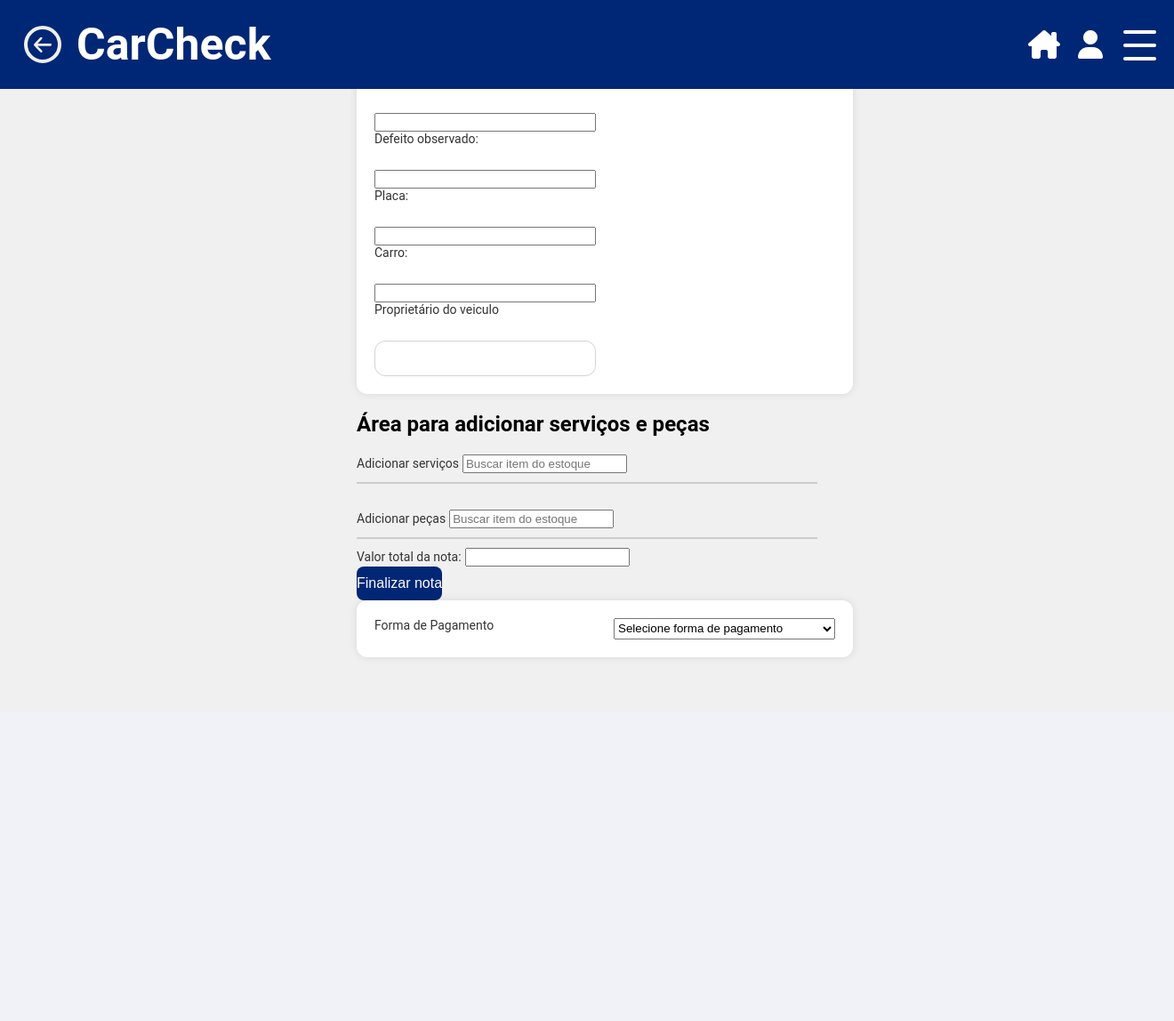
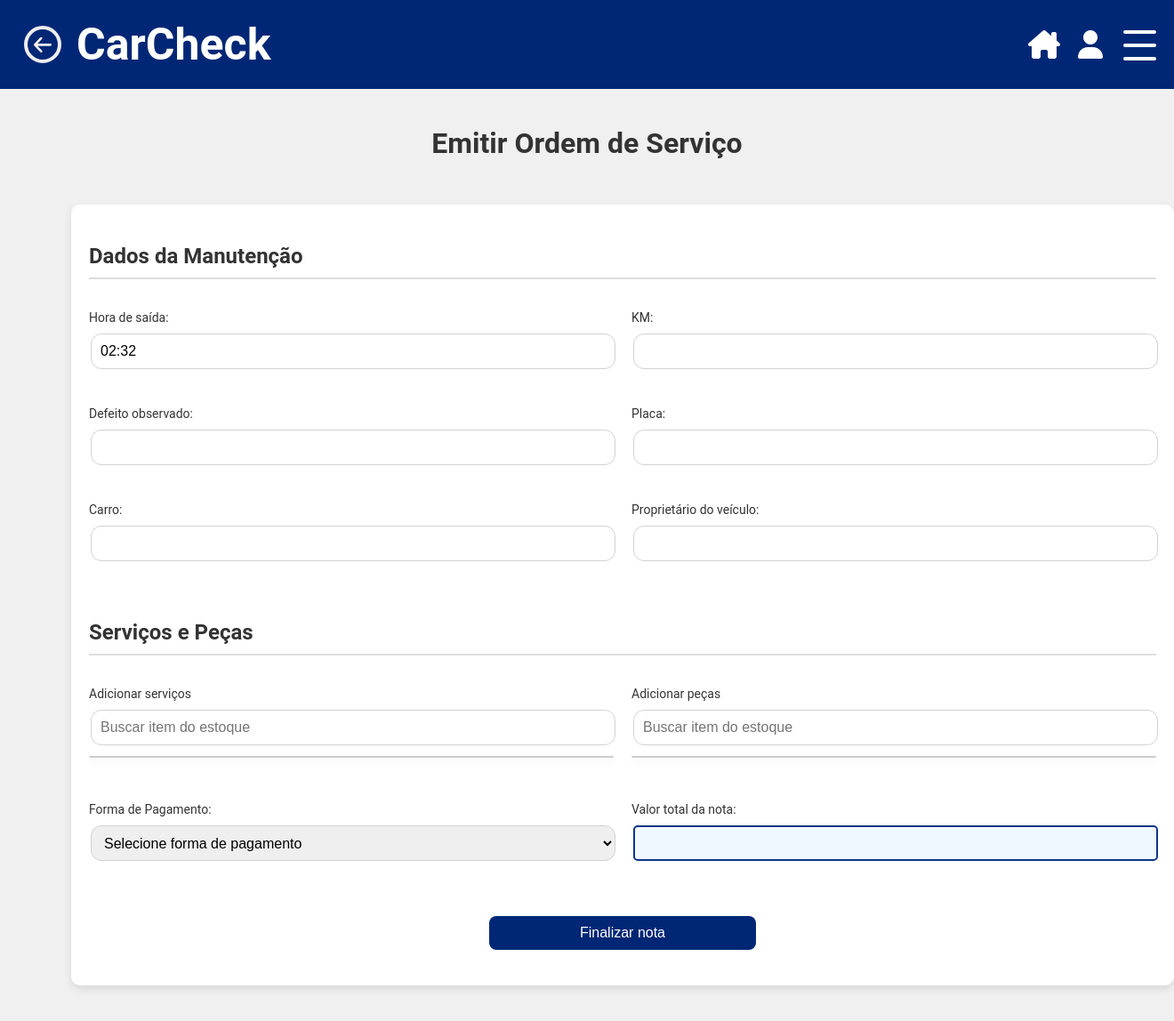
Before and after one commit to RenatoPablo/carcheck_antigo, a PHP site: page /pages/emitir-ordem.php in a window 1320 px wide. Shown: the whole page at 89% size. Before the commit the page ends 742 px from the top, so only its background shows below. Run offline with PHP 8.4, Linux system fonts and the light colour scheme; the visitor is signed in with stand-in values (Sample User, id 1).

Commit message:
emitir nota

```diff
--- a/css/emitir-ordem.css
+++ b/css/emitir-ordem.css
@@ -1,74 +1,88 @@
-/* From Uiverse.io by Yaseen549 */
-/* .card {
-    width: 450px;
-    height: 280px;
-    border-radius: 30px;
-    background: #0d3587;
-    box-shadow: 5px 5px 20px rgb(25, 25, 25),
-    -5px -5px 20px rgb(60, 60, 60);
-
-   }
-
-.campos {
+main {
+    max-width: 1200px;
     width: 100%;
-
-    position: relative;
-
-    display: grid;
-    grid-template-columns: repeat(2, 171px);
-    justify-content: center;
-    gap: 21px;
-    padding-top: 13px;
-} */
-/*
-.button-submit { */
-    /* width: 200px; Aumenta a largura do botão */
-    /* height: 40px; Aumenta a altura do botão */
-    /* background-color: #ffffff; Cor de fundo do botão */
-    /* color: #0d3587; Cor do texto do botão */
-    /* border: none; Remove a borda */
-    /* border-radius: 20px; Borda arredondada */
-    /* cursor: pointer;
-    margin-top: 20px;
-    display: block;
-    margin-left: auto;
-    margin-right: auto; Centraliza horizontalmente */
-    /* text-align: center;
-    font-size: 16px;
-    font-weight: bold;
+    margin: 0 auto;
+    padding: 20px;
 }
 
-.label-campos {
-    color: white;
+#finalForm {
+    width: 100%;
+    max-width: 1200px;
+    margin: 0 auto;
+    padding: 20px;
 }
 
-.area-dados {
-    height: 700px;
-
-    position: relative;
-    top: 210px;
-    display: flex;
-    flex-direction: column;
-    align-items: center;
+.form-card {
+    background-color: #fff;
+    padding: 20px;
+    border-radius: 10px;
+    box-shadow: 0px 4px 10px rgba(0, 0, 0, 0.1);
+    width: 100%;
 }
 
-.area-servico-produto {
+.dados-manutencao {
+    display: grid;
+    grid-template-columns: 1fr 1fr;
+    gap: 20px;
+}
 
-} */
- /* Formulário responsivo */
-form {
-    display: grid;
-    grid-template-columns: repeat(2, 1fr);
-    gap: 20px;
-    max-width: 600px;
+.form-card h3 {
+    font-size: 1.5rem;
+    margin-bottom: 15px;
+    color: #333;
+    grid-column: span 2; /* Garante que o título ocupe as duas colunas */
+    border-bottom: 2px solid #ddd; /* Linha abaixo do título para separação */
+    padding-bottom: 10px;
+}
+
+.input-container {
     width: 100%;
-    padding: 20px;
-    background-color: #ffffff;
+}
+
+.input-container .input,
+.input-container .formaPagamento {
+    padding: 10px;
+    margin: 2px;
+    font-size: 16px;
+    border: 1.5px solid lightgrey;
     border-radius: 12px;
-    box-shadow: 0px 0px 10px rgba(0, 0, 0, 0.1);
-    position: relative; /* Adicionado para garantir que elementos absolutos fiquem dentro do form */
-  }
-  .ul-temporaria {
+    width: 100%;
+    height: 40px;
+    outline: none;
+    transition: all 0.3s ease;
+}
+
+#valorTotal {
+    font-weight: bold;
+    background-color: #f0f8ff;
+    border: 2px solid #0d3587;
+    border-radius: 5px;
+    padding: 10px;
+    text-align: right;
+    color: #0d3587; /* Cor do texto para combinar com o destaque */
+    width: 100%;
+    box-sizing: border-box;
+}
+
+#addItemBtnServico, #addItemBtnProduto {
+    padding: 12px 17px;
+    font-size: 14px;
+    color: white;
+    background-color: #002775;
+    border: none;
+    border-radius: 8px;
+    cursor: pointer;
+    transition: background-color 0.3s ease;
+    display: none; /* Altera para display block para ficar visível após ação */
+    margin: 10px 0; /* Espaçamento entre os botões */
+    width: 25%;
+}
+
+#addItemBtnServico:hover, #addItemBtnProduto:hover {
+    background-color: #333;
+}
+
+.ul-temporaria {
     list-style-type: none;
     padding: 0;
     margin: 10px 0;
@@ -77,23 +91,53 @@ form {
     max-height: 150px;
     overflow-y: auto;
 }
+
+.ul-temporaria li {
+    padding: 2px 7px;
+    margin: 2px 0;
+    background-color: #fff;
+    display: flex;
+    justify-content: space-between;
+    align-items: center;
+    border-bottom: 1px solid #ddd;
+    border-radius: 8px;
+}
+
 .quantidade-input {
     width: 50px;
     margin-left: 10px;
 }
-.suggestions {
-    list-style-type: none;
-    padding: 0;
-    margin: 0;
-    background-color: white;
-    border: 1px solid #ccc;
-    max-height: 150px;
-    overflow-y: auto;
+
+.btn-submit {
+    cursor: pointer;
+    display: block;
+    margin: 20px auto;
+    padding: 10px 20px;
+    background-color: #0d3587;
+    color: white;
+    border: none;
+    border-radius: 5px;
+    width: 100%;
+    max-width: 300px;
+    transition: background-color 0.3s ease;
 }
-.suggestions li {
-    padding: 8px;
-    cursor: pointer;
+
+.btn-submit:hover {
+    background-color: #333;
 }
-.suggestions li:hover {
-    background-color: #ddd;
+
+/* Responsividade para telas menores */
+@media (max-width: 768px) {
+    .dados-manutencao {
+        grid-template-columns: 1fr; /* Em telas menores, uma coluna */
+    }
+
+    #finalForm {
+        padding: 10px;
+        max-width: 100%;
+    }
+
+    .btn-submit {
+        width: 100%; /* O botão ocupa toda a largura em telas menores */
+    }
 }
--- a/css/gerenciar-estoque.css
+++ b/css/gerenciar-estoque.css
@@ -1,7 +1,7 @@
 .busca{
     position: relative;
     top: 20px;
-    width: 400px;
+    width: 100%;
     height: 250px;
     background-color: white;
     padding: 20px;
--- a/css/padraoformularios.css
+++ b/css/padraoformularios.css
@@ -56,6 +56,7 @@
   /* Ajuste de margens para melhorar o espaçamento */
 .input-container {
   margin-bottom: 20px;
+  position: relative;
 }
 
 .input-container label {
@@ -87,17 +88,22 @@
 
   /* Estilos para lista de sugestões */
   .suggestions {
-    max-height: 200px;
+    max-height: 150px;
     overflow-y: auto;
-    border: 1px solid #ddd;
+    border: 1px solid #ccc;
     background-color: white;
-    position: absolute;
     z-index: 1000; /* Aumentado para garantir que fique acima de outros elementos */
     width: 100%;
     top: 100%;
     left: 0;
     box-sizing: border-box;
     display: none; /* Inicialmente escondido */
+    list-style-type: none;
+    padding: 0;
+    margin: 2px;
+    border-radius: 8px; /* Bordas arredondadas */
+    box-shadow: 0px 4px 10px rgba(0, 0, 0, 0.1); /* Efeito de sombra */
+
   }
 
   .suggestions.visible {
@@ -107,16 +113,80 @@
   .suggestions li {
     padding: 10px;
     cursor: pointer;
-    list-style: none;
+    border-bottom: 1px solid #ddd;
+    border-radius: 8px;
   }
 
   .suggestions li:hover {
     background-color: #f0f0f0;
   }
+  /* Remova a borda do último item para ficar mais clean */
+.suggestions li:last-child {
+  border-bottom: none;
+}
+/* Adiciona um espaço maior no topo do card de sugestões para sombra */
+.suggestions::before {
+  content: '';
+  display: block;
+  height: 5px;
+}
+/* Estilo da lista de serviços adicionados */
+.ul-temporaria {
+  list-style-type: none;
+  padding: 0;
+  margin: 10px 0;
+  border: 1px solid #ccc;
+  background: #f9f9f9;
+  max-height: 150px;
+  overflow-y: auto;
+  border-radius: 8px; /* Bordas arredondadas */
+  box-shadow: 0px 4px 10px rgba(0, 0, 0, 0.1); /* Sombra para destacar a lista */
+}
 
-  /* Responsividade */
-  @media (max-width: 768px) {
-    form {
-        grid-template-columns: 1fr;
-    }
+/* Estilo para os itens dentro da lista */
+.ul-temporaria li {
+  padding: 10px 15px;
+  margin: 5px 0;
+  background-color: #fff;
+  display: flex;
+  justify-content: space-between;
+  align-items: center;
+  border-bottom: 1px solid #ddd; /* Linha de separação entre os itens */
+  border-radius: 8px; /* Bordas arredondadas para os itens */
+  max-height: 180px;
+}
+
+/* Remover borda do último item para ficar mais clean */
+.ul-temporaria li:last-child {
+  border-bottom: none;
+}
+
+/* Estilo para o botão "Remover" */
+.ul-temporaria li button {
+  background-color: #ff4d4d;
+  color: white;
+  border: none;
+  padding: 8px 12px;
+  border-radius: 5px;
+  cursor: pointer;
+  transition: background-color 0.3s ease;
+}
+
+/* Efeito de hover no botão "Remover" */
+.ul-temporaria li button:hover {
+  background-color: #ff1a1a;
+}
+
+
+/* Responsividade para a lista */
+@media (max-width: 768px) {
+  .ul-temporaria li {
+      flex-direction: column;
+      align-items: flex-start;
   }
+
+  .ul-temporaria li button {
+      margin-top: 5px;
+      width: 100%; /* O botão ocupa toda a largura em telas menores */
+  }
+}
--- a/pages/emitir-ordem.php
+++ b/pages/emitir-ordem.php
@@ -3,10 +3,7 @@
     if(!isset($_SESSION) OR $_SESSION['logado'] != true):
 		header("location: ../config/sair.php");
 	else:
-
     $permissao = $_SESSION['permissaoUsuario'];
-
-
 ?>
 
 <!DOCTYPE html>
@@ -20,108 +17,84 @@
     <link rel="stylesheet" href="../css/popup-not.css">
     <link rel="stylesheet" href="../css/emitir-ordem.css">
     <link rel="stylesheet" href="../css/padraoformularios.css">
-
-
-
 </head>
 <body>
 <?php include '../includes/header-funci.php'; ?>
-
-    <div class="area-dados">
-        <div class="card">
+<main>
+<h2 class="titulo-formulario">Emitir Ordem de Serviço</h2>
     <form id="finalForm" action="../config/adicionar-manutencao.php" method="POST">
-                <div class="campos">
-                    <div class="dados">
+        <div class="form-card dados-manutencao">
+            <h3>Dados da Manutenção</h3>
+            <div class="input-container">
                 <label class="label-campos" for="time-final">Hora de saída:</label>
-                        <br>
-                        <input type="datetime" name="time-final" id="time-final">
+                <input type="datetime" name="time-final" id="time-final" class="input">
+            </div>
+            <div class="input-container">
+                <label class="label-campos" for="km">KM:</label>
+                <input type="number" name="km" id="km" class="input">
+            </div>
+            <div class="input-container">
+                <label class="label-campos" for="defeito">Defeito observado:</label>
+                <input type="text" name="defeito" id="defeito" class="input">
+            </div>
+            <div class="input-container">
+                <label class="label-campos" for="placa">Placa:</label>
+                <input type="text" name="placa" id="placa" oninput="mascaraPlacaVeiculo(this)" class="input">
+            </div>
+            <div class="input-container">
+                <label class="label-campos" for="veiculo">Carro:</label>
+                <input type="text" name="veiculo" id="veiculo" class="input">
+            </div>
+            <div class="input-container">
+                <label class="label-campos" for="prop">Proprietário do veículo:</label>
+                <input type="text" name="proprietario" id="prop" class="input" onkeyup="buscarProprietarios()">
+                <ul id="sugestoes" class="suggestions"></ul>
             </div>
 
-                    <div class="dados">
-                        <label class="label-campos" for="km">KM:</label>
-                        <br>
-                        <input type="number" name="km" id="km">
+            <h3>Serviços e Peças</h3>
+            <div class="input-container">
+                <label for="servico">Adicionar serviços</label>
+                <input placeholder="Buscar item do estoque" type="text" id="estoqueServico" name="servico" class="input" onkeyup="buscarEstoqueServico()"/>
+                <ul id="sugestoesServico" class="suggestions"></ul>
+                <button type="button" id="addItemBtnServico" onclick="adicionarItemServico()">Adicionar à lista</button>
+                <ul id="itemListServico" class="ul-temporaria"></ul>
             </div>
 
-                    <div class="dados">
-                        <label class="label-campos" for="defeito">Defeito observado:</label>
-                        <br>
-                        <input type="text" name="defeito" id="defeito">
+            <div class="input-container">
+                <label for="produto">Adicionar peças</label>
+                <input placeholder="Buscar item do estoque" type="text" id="estoqueProduto" name="produto" class="input" onkeyup="buscarEstoqueProduto()"/>
+                <ul id="sugestoesProduto" class="suggestions"></ul>
+                <input type="number" id="quantidadeProduto" class="input" placeholder="Quantidade" style="display: none;"/>
+                <button id="addItemBtnProduto" onclick="adicionarItemProduto()">Adicionar à lista</button>
+                <ul id="itemListProduto" class="ul-temporaria"></ul>
             </div>
 
-                    <div class="dados">
-                        <label class="label-campos" for="placa">Placa:</label>
-                        <br>
-                        <input type="text" name="placa" id="placa" oninput="mascaraPlacaVeiculo(this)" onkeyup="buscarVeiculo()">
+            <div class="input-container">
+                <label for="formaPagamento">Forma de Pagamento:</label>
+                <select name="formaPagamento" id="formaPagamento" class="formaPagamento">
+                    <option value="">Selecione forma de pagamento</option>
+                    <option value="1">Dinheiro</option>
+                    <option value="2">Cartão</option>
+                </select>
             </div>
 
-                    <div class="dados">
-                        <label class="label-campos" for="veiculo">Carro:</label>
-                        <br>
-                        <input type="text" name="veiculo" id="veiculo">
+            <div class="input-container">
+                <label for="valorTotal">Valor total da nota:</label>
+                <input type="text" name="valorTotal" id="valorTotal" class="input" readonly oninput="mascaraValor()">
             </div>
 
-                    <div class="dados">
-                        <label class="label-campos" for="prop">Proprietário do veiculo</label>
-                        <br>
-                        <input id="prop" type="text" name="proprietario" class="input" onkeyup="buscarProprietarios()" autocomplete="off">
-                        <ul id="sugestoes" class="suggestions"></ul>
-                    </div>
-                </div>
-
-
-        </div>
-
-        <div class="area-servico-produto">
-            <h2>Área para adicionar serviços e peças</h2>
-
-            <!-- Adicionar Serviços -->
-            <label for="servico">Adicionar serviços</label>
-            <input placeholder="Buscar item do estoque" type="text" id="estoqueServico" name="servico" onkeyup="buscarEstoqueServico()"/>
-            <ul id="sugestoesServico" class="suggestions"></ul>
-
-            <!-- Campo de quantidade de serviços -->
-            <input type="number" id="quantidadeServico" class="quantidade-input" placeholder="Quantidade" style="display: none;"/>
-            <button id="addItemBtnServico" style="display: none;" onclick="adicionarItemServico()">Adicionar à lista</button>
-
-            <!-- Lista de serviços adicionados -->
-            <ul id="itemListServico" class="ul-temporaria"></ul>
-
-            <br>
-
-            <!-- Adicionar Peças -->
-            <label for="produto">Adicionar peças</label>
-            <input placeholder="Buscar item do estoque" type="text" id="estoqueProduto" name="produto" onkeyup="buscarEstoqueProduto()"/>
-            <ul id="sugestoesProduto" class="suggestions"></ul>
-
-            <!-- Campo de quantidade de peças -->
-            <input type="number" id="quantidadeProduto" class="quantidade-input" placeholder="Quantidade" style="display: none;"/>
-            <button id="addItemBtnProduto" style="display: none;" onclick="adicionarItemProduto()">Adicionar à lista</button>
-
-            <!-- Lista de peças adicionadas -->
-            <ul id="itemListProduto" class="ul-temporaria"></ul>
-
-            <label for="valorTotal">Valor total da nota:</label>
-            <input type="text" name="valorTotal" id="valorTotal" readonly oninput="mascaraValor()">
-        </div>
-
-
-            <!-- inputs para adicionar itens ao array -->
             <input type="hidden" id="hiddenItemListServico" name="itemListServico">
             <input type="hidden" id="hiddenItemListProduto" name="itemListProduto">
 
-            <button type="submit">Finalizar nota</button>
+            <button type="submit" class="btn-submit">Finalizar nota</button>
+        </div>
     </form>
+</main>
 
-        <form action="" method="post">
-            <label for="formaPagamento">Forma de Pagamento</label>
-            <select name="formaPagamento" id="formaPagamento">
-                <option value="">Selecione forma de pagamento</option>
-                <option value="1"></option>
-            </select>
-        </form>
-    </div>
-
+<script src="../js/adicionar-lista.js"></script>
+<script src="../js/buscarProprietario.js"></script>
+<script src="../js/buscar-veiculo.js"></script>
+<script src="../js/mascaras.js"></script>
 <script>
     function definirHoraAtualTime() {
         const agora = new Date();
@@ -131,13 +104,6 @@
     }
     window.onload = definirHoraAtualTime;
 </script>
-
-
-    <script src="../js/adicionar-lista.js"></script>
-    <script src="../js/buscarProprietario.js"></script>
-    <script src="../js/buscar-veiculo.js"></script>
-    <script src="../js/mascaras.js"></script>
 </body>
 </html>
-
-<?php endif ?>
+<?php endif; ?>
```
Lines whose indentation alone changed are shown as unchanged.
